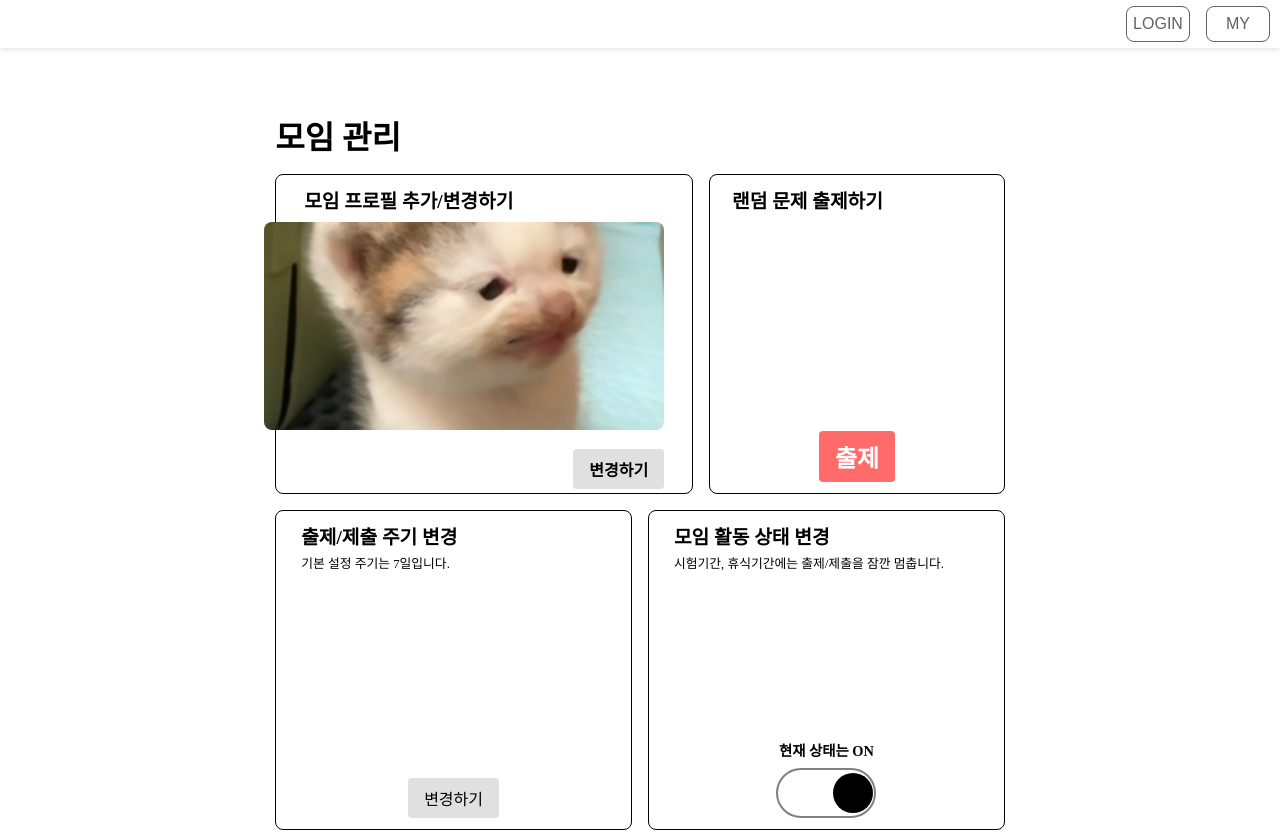
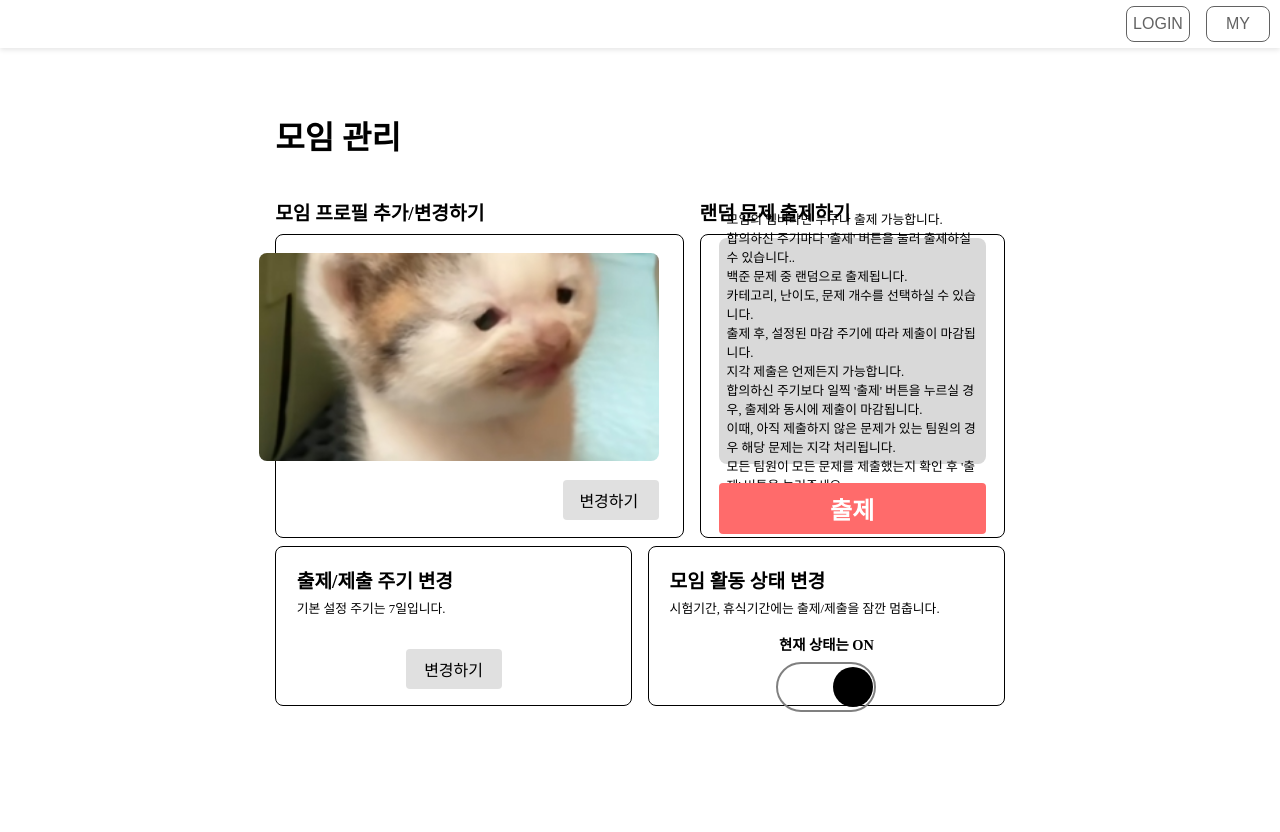
Before and after one commit to AlgorithmGenerator/AlgorithmGenerator-Web, a React (Vite) app in the folder conomoproject/: page /managemoimpage in a window 1280 px wide. Shown: the top 832 px of the page. Built offline with nearby package versions, Linux system fonts and the light colour scheme.

Commit message:
[ADD] managemoim디자인 추가

```diff
--- a/conomoproject/src/pages/mainpage/MoimSpace/managemoim/managemoimpage.jsx
+++ b/conomoproject/src/pages/mainpage/MoimSpace/managemoim/managemoimpage.jsx
@@ -25,12 +25,12 @@ const ProfileImage = styled.img`
 const Button = styled.button`
   margin-top: 1rem;
   padding: 0.5rem 1rem;
+  width: ${(props) => props.width || '6rem'};
+
   background-color: ${(props) => props.color || '#e0e0e0'};
   border: none;
   border-radius: 4px;
   cursor: pointer;
-  color: white;
-  font-weight: bold;
 `;
 
 const ModalBackground = styled.div`
@@ -79,13 +79,30 @@ const ToggleButtonCircle = styled.div`
 const Grid = styled.div`
 border: 1px solid black;
 border-radius: 0.5rem;
-padding: 0.5rem;
+padding: 0.2rem;
 background-color: transparent;
 width: 100%;
-min-height: 40vh;
+min-height: 20vh;
+max-height: 40vh;
 display: flex;
 align-items: center;
 justify-content: center;
+`;
+
+const AlertDiv = styled.div`
+background-color: #D9D9D9;
+border: none;
+border-radius: 0.5rem;
+display: flex;
+flex-direction: column;
+align-items: flex-start;
+justify-content: center;
+width: 100%;
+min-height: 25vh;
+padding-top: 0.2rem;
+padding-bottom: 0.2rem;
+padding-left: 0.5rem;
+padding-right: 0.5rem;
 `;
 
 const ManageMoimPage = () => {
@@ -121,16 +138,19 @@ const ManageMoimPage = () => {
 
     return (
         <Container>
-            <CustomColumn width='60%' alignItems='center' justifyContent='center' gap='1rem'>
+            <CustomColumn width='60%' alignItems='center' justifyContent='center' gap='2.5rem'>
                 <CustomRow width='100%' alignItems='center' justifyContent='flex-start'>
                     <CustomFont color='black' font='2rem' fontWeight='bold'>모임 관리</CustomFont>
                 </CustomRow>
+
+                <CustomColumn width='100%' alignItems='center' justifyContent='center' gap='0.5rem'>
                     <CustomRow width='100%' alignItems='center' justifyContent='space-between' gap='1rem'>
-                    <Grid>
-                        <CustomColumn width='90%' height='37vh' alignItems='center' justifyContent='space-between' gap='0.5rem'>
+                        <CustomColumn width='100%' alignItems='center' justifyContent='space-between' gap='0.5rem'>
                             <CustomRow width='100%' alignItems='center' justifyContent='flex-start'>
                                 <CustomFont color='black' font='1.2rem' fontWeight='bold'>모임 프로필 추가/변경하기</CustomFont>
                             </CustomRow>
+                            <Grid>
+                                <CustomColumn width='90%' height='37vh' alignItems='center' justifyContent='center' gap='0.5rem'>
 
                                     <CustomColumn width='100%' alignItems='flex-end' justifyContent='center' gap='0.2rem'>
                                         <ProfileImage src={profileImage} alt="Current Profile" />
@@ -143,19 +163,34 @@ const ManageMoimPage = () => {
                                         />
                                         <CustomRow width='100%' alignItems='center' justifyContent='flex-end'>
                                             <Button as="label" htmlFor="profile-upload">
-                                        <CustomFont color='black' font='1rem' fontWeight='bold'>변경하기</CustomFont>
+                                                <CustomFont color='black' font='1rem'>변경하기</CustomFont>
                                             </Button>
                                         </CustomRow>
                                     </CustomColumn>
                                 </CustomColumn>
                             </Grid>
+                        </CustomColumn>
 
-                    <Grid>
-                        <CustomColumn width='90%' height='37vh' alignItems='center' justifyContent='space-between' gap='1rem'>
+                        <CustomColumn width='100%' alignItems='center' justifyContent='space-between' gap='0.5rem'>
                             <CustomRow width='100%' alignItems='center' justifyContent='flex-start'>
                                 <CustomFont color='black' font='1.2rem' fontWeight='bold'>랜덤 문제 출제하기</CustomFont>
                             </CustomRow>
+                            <Grid>
+                                <CustomColumn width='90%' height='37vh' alignItems='center' justifyContent='center' gap='0.2rem'>
+
+                                    <AlertDiv>
+                                        <CustomFont color='black' font='0.8rem'>모임의 멤버라면 누구나 출제 가능합니다.</CustomFont>
+                                        <CustomFont color='black' font='0.8rem'>합의하신 주기마다 '출제' 버튼을 눌러 출제하실 수 있습니다..</CustomFont>
+                                        <CustomFont color='black' font='0.8rem'>백준 문제 중 랜덤으로 출제됩니다.</CustomFont>
+                                        <CustomFont color='black' font='0.8rem'>카테고리, 난이도, 문제 개수를 선택하실 수 있습니다.</CustomFont>
+                                        <CustomFont color='black' font='0.8rem'>출제 후, 설정된 마감 주기에 따라 제출이 마감됩니다.</CustomFont>
+                                        <CustomFont color='black' font='0.8rem'>지각 제출은 언제든지 가능합니다.</CustomFont>
+                                        <CustomFont color='black' font='0.8rem'>합의하신 주기보다 일찍 '출제' 버튼을 누르실 경우, 출제와 동시에 제출이 마감됩니다.</CustomFont>
+                                        <CustomFont color='black' font='0.8rem'>이때, 아직 제출하지 않은 문제가 있는 팀원의 경우 해당 문제는 지각 처리됩니다.</CustomFont>
+                                        <CustomFont color='black' font='0.8rem'>모든 팀원이 모든 문제를 제출했는지 확인 후 '출제' 버튼을 눌러주세요.</CustomFont>
+                                    </AlertDiv>
                                     <Button
+                                        width='100%'
                                         color="#ff6b6b"
                                         onClick={() => {
                                             setModalContent(
@@ -179,12 +214,13 @@ const ManageMoimPage = () => {
                                     </Button>
                                 </CustomColumn>
                             </Grid>
+                        </CustomColumn>
 
                     </CustomRow>
                     <CustomRow width='100%' alignItems='center' justifyContent='space-between' gap='1rem'>
 
                         <Grid>
-                        <CustomColumn width='90%' height='37vh' alignItems='center' justifyContent='space-between' gap='1rem'>
+                            <CustomColumn width='90%' height='15vh' alignItems='center' justifyContent='space-between' gap='1rem'>
                                 <CustomColumn width='100%' alignItems='flex-start' justifyContent='center' gap='0.2rem'>
                                     <CustomFont color='black' font='1.2rem' fontWeight='bold'>출제/제출 주기 변경</CustomFont>
                                     <CustomFont color='black' font='0.8rem'>기본 설정 주기는 7일입니다.</CustomFont>
@@ -216,7 +252,7 @@ const ManageMoimPage = () => {
                         </Grid>
 
                         <Grid>
-                        <CustomColumn width='90%' height='37vh' alignItems='center' justifyContent='space-between' gap='1rem'>
+                            <CustomColumn width='90%' height='15vh' alignItems='center' justifyContent='space-between' gap='1rem'>
                                 <CustomColumn width='100%' alignItems='flex-start' justifyContent='center' gap='0.2rem'>
                                     <CustomFont color='black' font='1.2rem' fontWeight='bold'>모임 활동 상태 변경</CustomFont>
                                     <CustomFont color='black' font='0.8rem'>시험기간, 휴식기간에는 출제/제출을 잠깐 멈춥니다.</CustomFont>
@@ -232,6 +268,7 @@ const ManageMoimPage = () => {
                             </CustomColumn>
                         </Grid>
                     </CustomRow>
+                </CustomColumn>
 
                 {isModalOpen && (
                     <ModalBackground>
```
Lines whose indentation alone changed are shown as unchanged.
